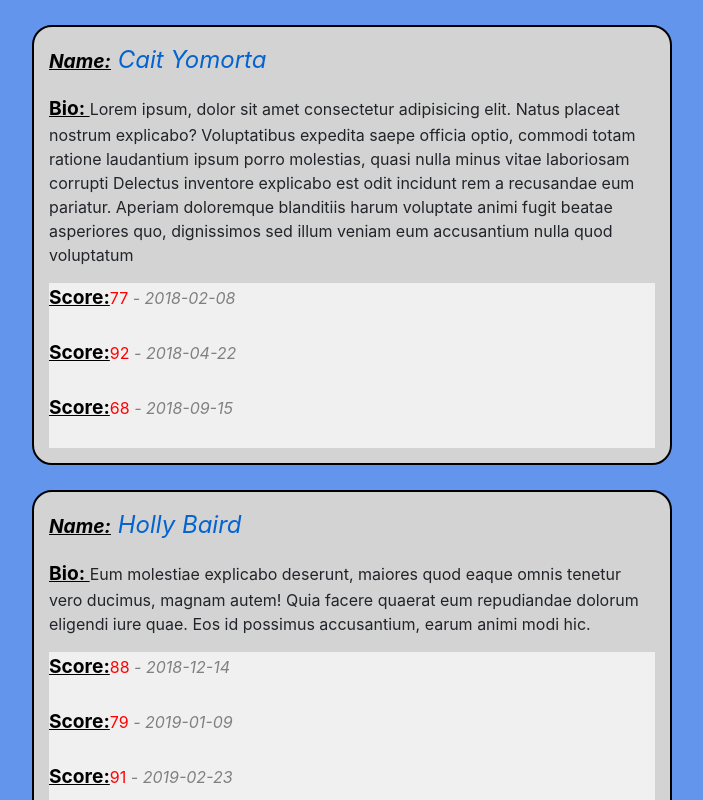
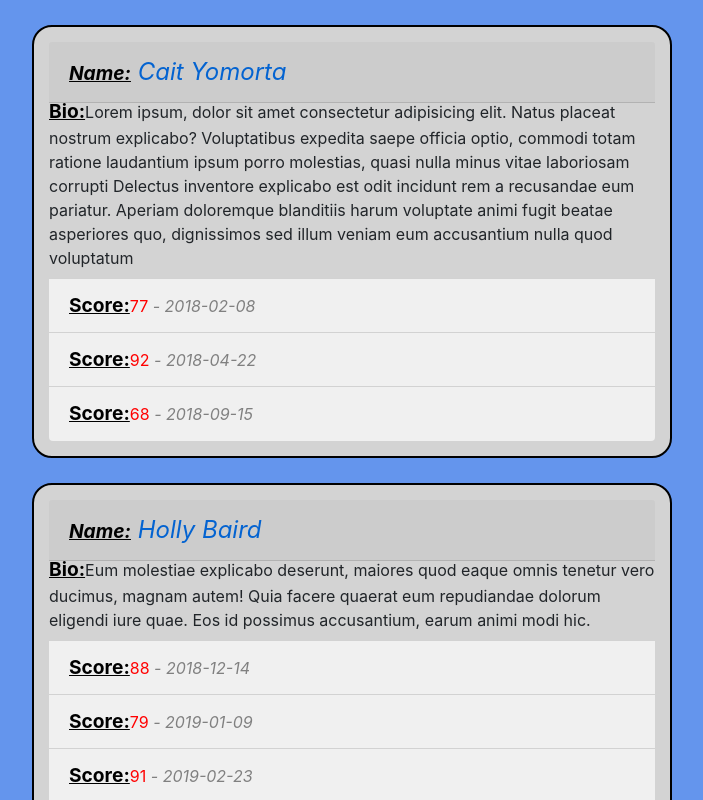
Before and after one commit to Jeremyhaglerr/react-students, a React (Create React App) app: page / in a window 1280 px wide. Shown: the top 800 px of the page, without its empty margins (288-991 px from the left). Built offline with nearby package versions, Linux system fonts and the light colour scheme.

Commit message:
add classNames to support bootstap integration

```diff
--- a/src/Score.jsx
+++ b/src/Score.jsx
@@ -1,11 +1,13 @@
 const Score = (props) => {
   return (
-    props.student.scores.map((result) =>
-      <div className="score" >
+    <ul className="list-group list-group-flush" >
+    {props.student.scores.map((result) =>
+      <li className="score list-group-item" key={result.score} >
         <p>
-          <span className="title" > Score:</span>
-          {result.score} <span className="date" > - {result.date}</span></p> </div>
-    )
+          <span className="title" >Score:</span>
+         {result.score} <span className="date" > - {result.date}</span></p> </li>
+    )}
+    </ul>
    );
 }
 
--- a/src/Student.jsx
+++ b/src/Student.jsx
@@ -3,9 +3,9 @@ import './App.css'
 
 const Student = (props) => {
   return ( props.students.map((student,idx) =>
-    <div className="student" >
-      <p className="name" > <span className="title" > Name:</span> {student.name} </p>
-      <p> <span className="title" > Bio: </span>{student.bio}</p>
+    <div className="student card card-body" key={student.name} >
+      <p className="name card-header" > <span className="title" > Name:</span> {student.name} </p>
+      <p className="card-subtitle mb-2" > <span className="title" > Bio:</span>{student.bio}</p>
       <Score student={student}/>
     </div>
     )
```
